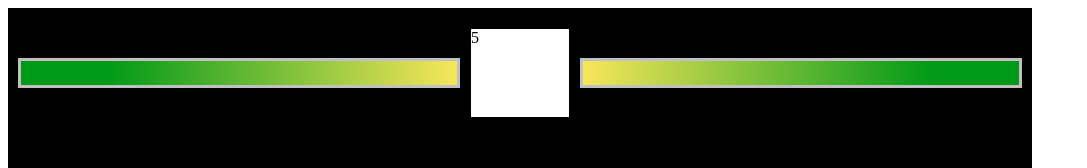
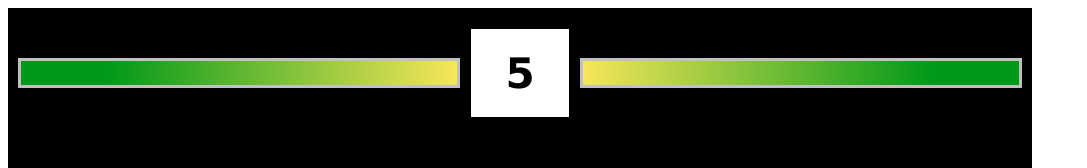
Before and after one commit to ffs108/mockFightingGame, a plain HTML site: page index.html in a window 1280 px wide. Shown: the top 168 px of the page, without its empty margins (0-1087 px from the left). Drawn offline with Linux system fonts and the light colour scheme.

Commit message:
timer functionality

```diff
--- a/index.html
+++ b/index.html
@@ -11,7 +11,7 @@
                     <div id="pShadow"></div>
                     <div id="pOutline"></div>
                 </div>
-                <div id="timer"></div>
+                <div id="timer">10</div>
                 <div class="actorWrapper">
                     <div id="eHealth"></div>
                     <div id="eShadow"></div>
--- a/style.css
+++ b/style.css
@@ -40,11 +40,17 @@
 }
 
 #timer{
+    display: flex;
     background: white;
     height: 90px;
     width: 100px;
     flex-shrink: 0;
     border: 1px solid black;
+    align-items: center;
+    justify-content: center;
+    font-family: 'Lucida Sans', 'Lucida Sans Regular', 'Lucida Grande', 'Lucida Sans Unicode', Geneva, Verdana, sans-serif;
+    font-weight: bolder;
+    font-size: 42px;
 }
 
 #eHealth{
```
